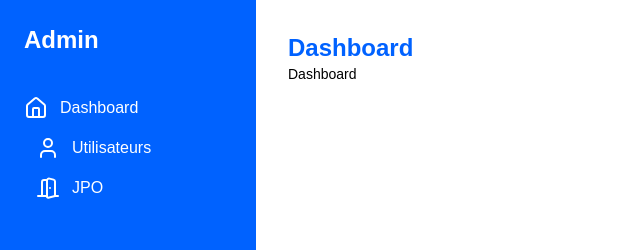
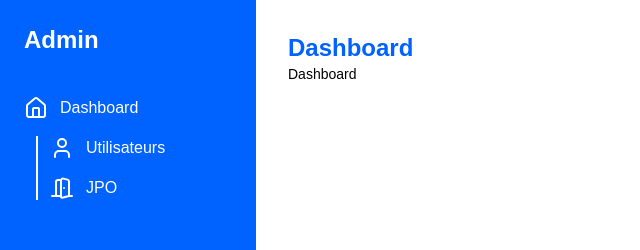
Before and after one commit to DorianABDS/JPO-Laplateforme_, a React (Vite) app in the folder frontend/: page /admindashboard in a window 1280 px wide. Shown: the top 250 px of the page, without its empty margins (0-640 px from the left). Built offline with nearby package versions, Linux system fonts and the light colour scheme; a web font is replaced by a local one.

Commit message:
style(layouts/AdminLayout): restructure sidebar links into a list for improved organization

```diff
--- a/frontend/src/layouts/AdminLayout.jsx
+++ b/frontend/src/layouts/AdminLayout.jsx
@@ -7,16 +7,34 @@ export default function AdminLayout() {
       {/* Sidebar */}
       <aside className="w-64 bg-[#0062FF] text-white p-6 flex flex-col gap-4">
         <h2 className="text-2xl font-bold mb-6">Admin</h2>
+
+        <ul>
+          <li className="mb-4">
             <Link to="/admindashboard" className="flex gap-3 hover:text-gray-400">
               <House /> Dashboard
             </Link>
-        <Link to="/admindashboard/users" className="flex ml-3 gap-3 hover:text-gray-400">
+          </li>
+
+          {/* Conteneur avec bordure gauche continue */}
+          <div className="ml-3 border-l-2 border-white pl-3 space-y-4">
+            <li>
+              <Link to="/admindashboard/users" className="flex gap-3 hover:text-gray-400">
                 <User /> Utilisateurs
               </Link>
-        <Link to="/admindashboard/jpo" className="flex ml-3 gap-3 hover:text-gray-400">
+            </li>
+
+            <li>
+              <Link to="/admindashboard/jpo" className="flex gap-3 hover:text-gray-400">
                 <DoorOpen /> JPO
               </Link>
-        <Link to="/" className="flex gap-3 mt-auto text-sm text-gray-300 hover:text-white">
+            </li>
+          </div>
+        </ul>
+
+        <Link
+          to="/"
+          className="flex gap-3 mt-auto text-sm text-gray-300 hover:text-white"
+        >
           <CornerDownLeft /> Retour au site
         </Link>
       </aside>
```
Lines whose indentation alone changed are shown as unchanged.
